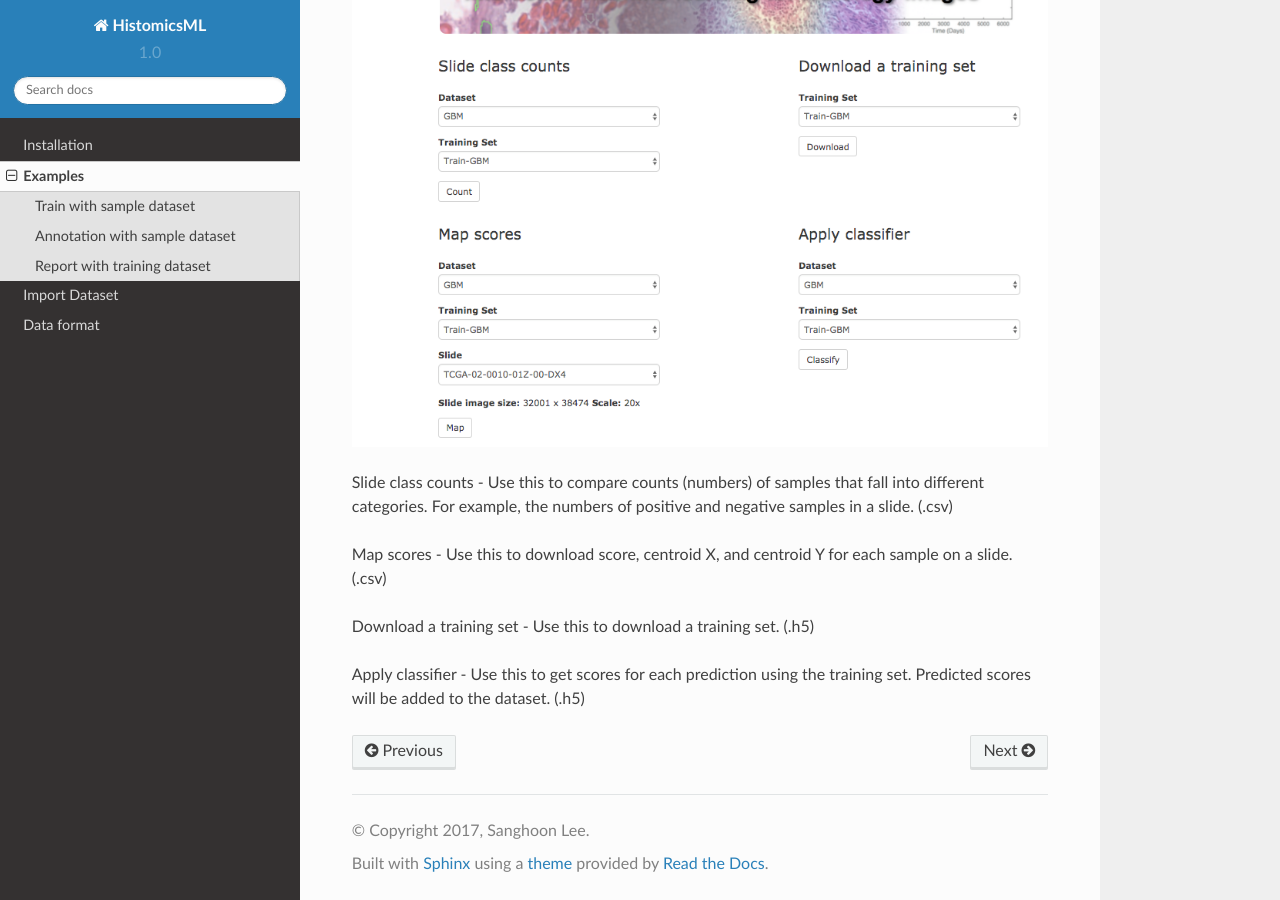
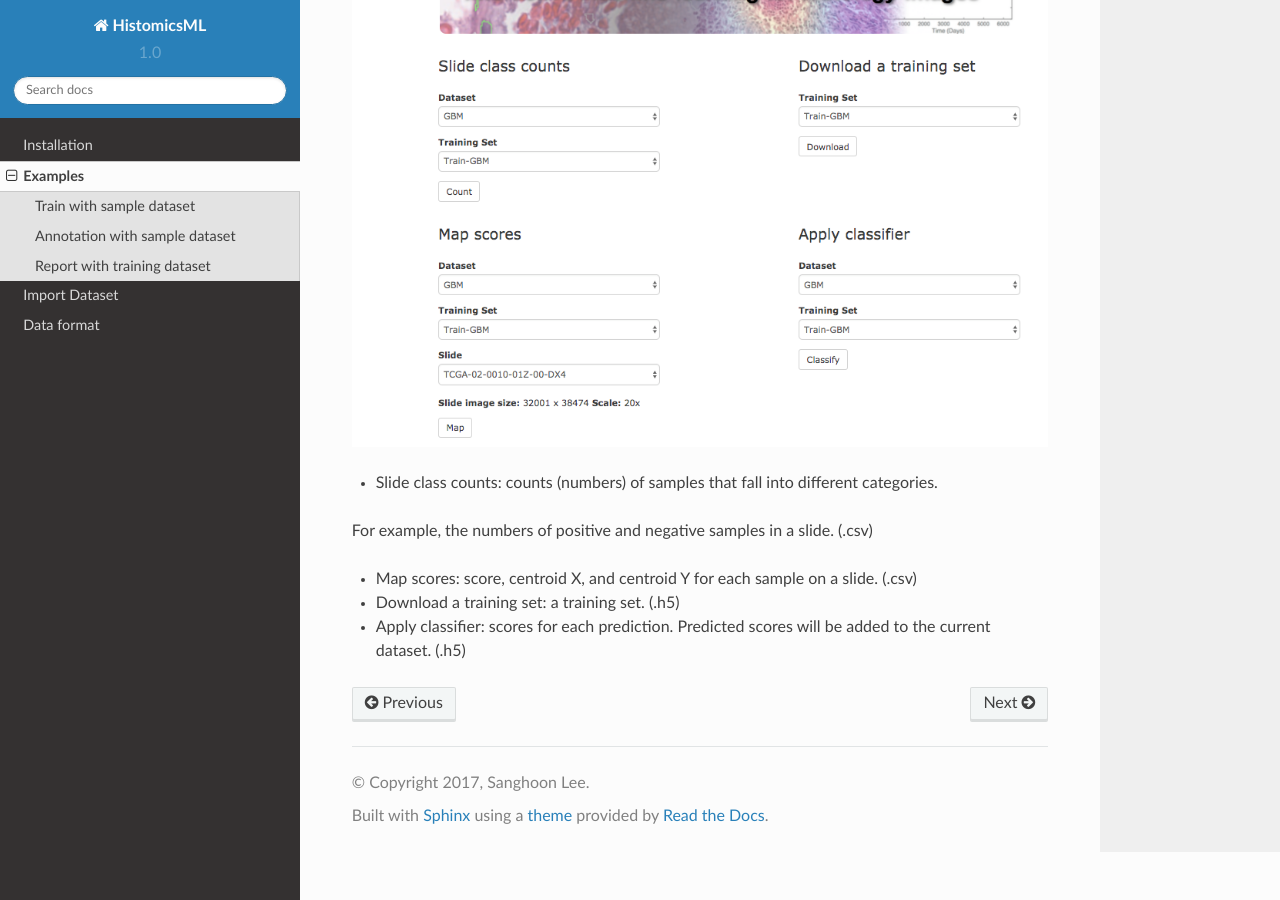
Before and after one commit to PathologyDataScience/HistomicsML, a Sphinx documentation site: the page built from docs/example.rst, in a window 1280 px wide and 900 px high, scrolled down 5047 px. Built offline with Sphinx 7.4.7 and the Read the Docs theme 2.0.0, drawn with Linux system fonts in a browser that asks for light colours.

Commit message:
Modified example

```diff
--- a/docs/example.rst
+++ b/docs/example.rst
@@ -91,15 +91,11 @@
 
 .. image:: images/report-1.png
 
-Slide class counts
-- Use this to compare counts (numbers) of samples that fall into different categories.
+* Slide class counts: counts (numbers) of samples that fall into different categories.
 For example, the numbers of positive and negative samples in a slide. (.csv)
 
-Map scores
-- Use this to download score, centroid X, and centroid Y for each sample on a slide. (.csv)
+* Map scores: score, centroid X, and centroid Y for each sample on a slide. (.csv)
 
-Download a training set
-- Use this to download a training set. (.h5)
+* Download a training set: a training set. (.h5)
 
-Apply classifier
-- Use this to get scores for each prediction using the training set. Predicted scores will be added to the dataset. (.h5)
+* Apply classifier: scores for each prediction. Predicted scores will be added to the current dataset. (.h5)
```
